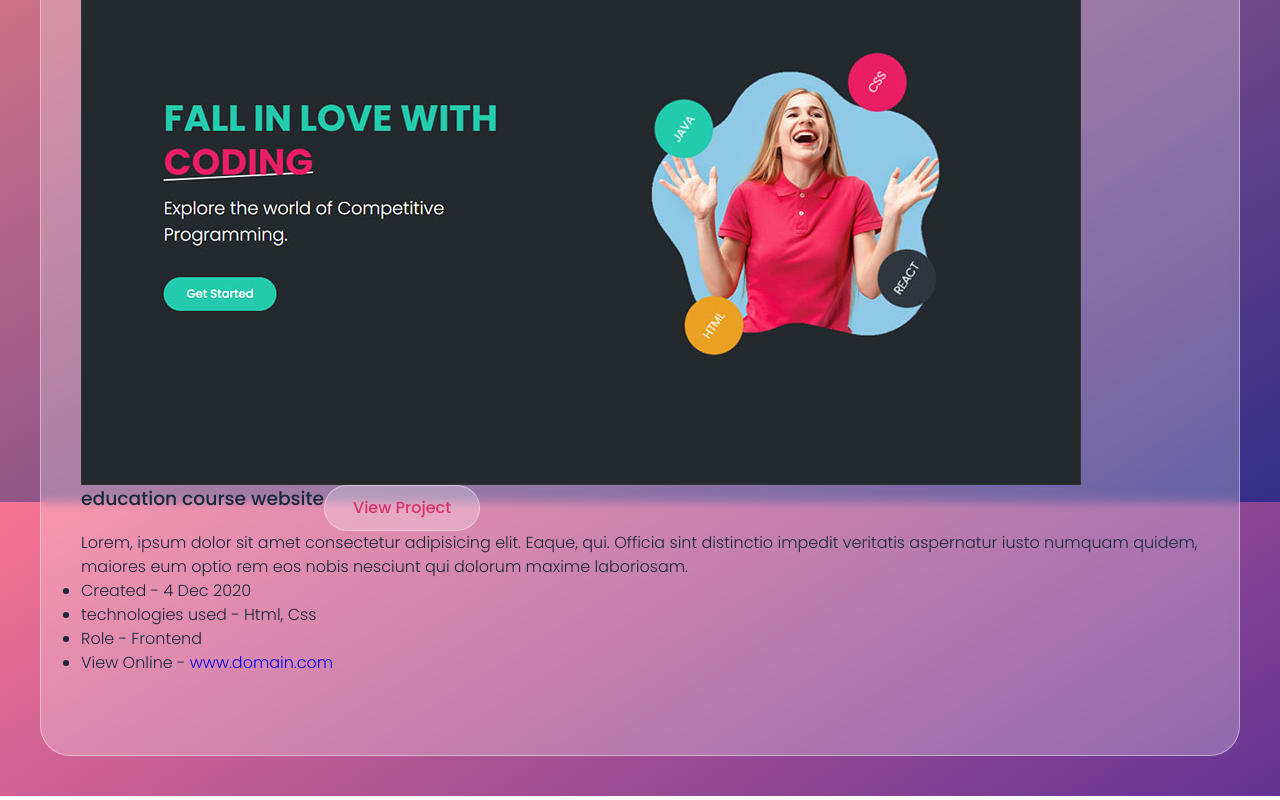
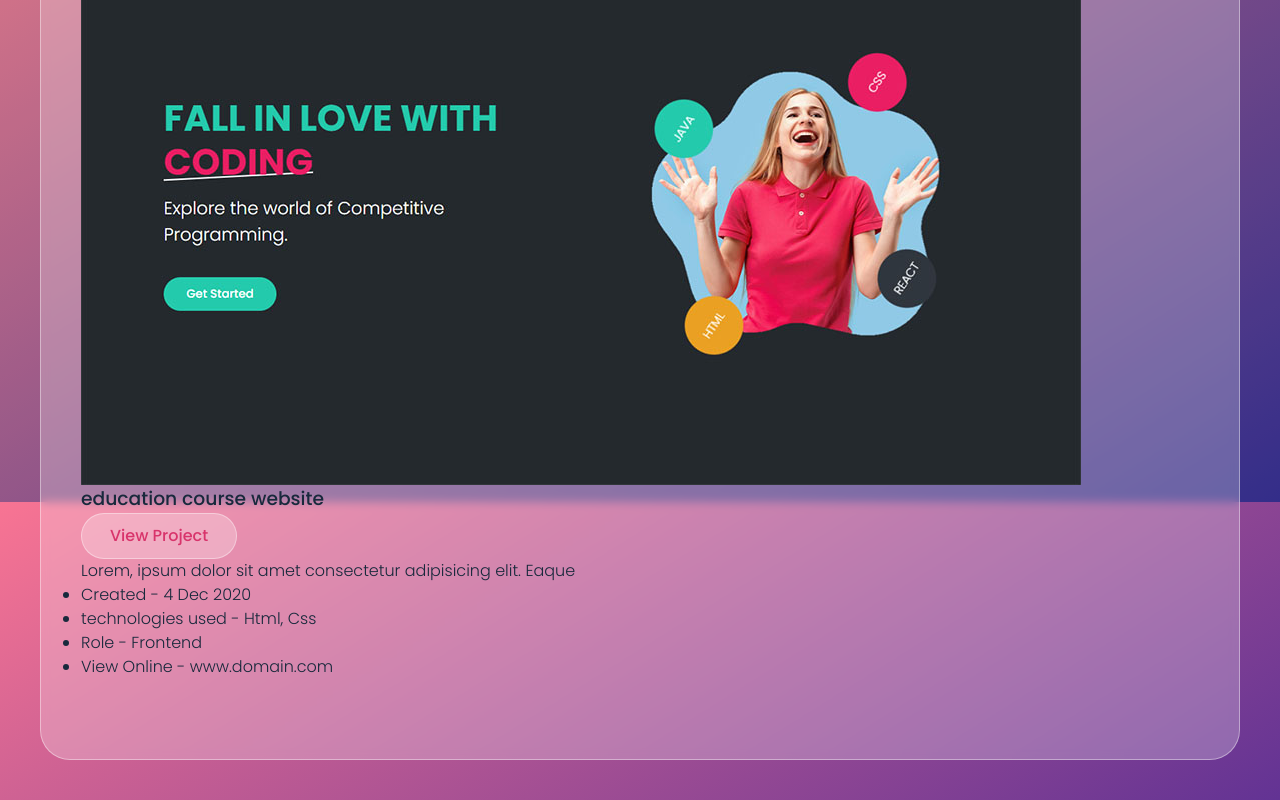
Before and after one commit to muratcan-yuksel/portfolio-glass-ex, a React (Create React App) app: page / in a window 1280 px wide. Shown: the part 298-1098 px from the top of the page. Built offline with nearby package versions, Linux system fonts and the light colour scheme.

Commit message:
done with the props, will delete the hard code, is a fallback

```diff
--- a/src/components/portfolio/Portfolio.js
+++ b/src/components/portfolio/Portfolio.js
@@ -1,25 +1,24 @@
 import React from "react";
 import "./portfolio.css";
+import PortfolioItem from "./PortfolioItem";
 import one from "../../assets/portfolio/1.jpg";
 
 const Portfolio = () => {
-  const data = {
+  const data = [
+    {
       image: { one },
       itemTitle: "education course website",
       viewBtnPara: "view project",
       description:
         "Lorem, ipsum dolor sit amet consectetur adipisicing elit. Eaque",
       listItems: [
-      "Created - ",
-      "4 Dec 20",
-      "technologies used - ",
-      "Html, Css",
-      "Role - ",
-      "Frontend",
-      "View Online - ",
-      "www.domain.com",
+        { key: "Created - ", value: "4 Dec 2020" },
+        { key: "technologies used - ", value: "Html, Css" },
+        { key: "Role - ", value: "Frontend" },
+        { key: "View Online - ", value: "www.domain.com" },
       ],
-  };
+    },
+  ];
 
   return (
     <section className="portfolio-section sec-padding">
@@ -31,12 +30,13 @@ const Portfolio = () => {
         </div>
 
         <div className="row">
+          <PortfolioItem data={data} />
           {/* portfolio item starts */}
-          <div className="portfolio-item">
+          {/* <div className="portfolio-item">
             <div className="portfolio-item-thumbnail">
               <img src={one} alt="portfolio item thumbnail" />
             </div>
-          </div>
+
             <h3 className="portfolio-item-title">education course website</h3>
             <button className="btn view-project-btn">view project</button>
             <div className="description">
@@ -70,6 +70,7 @@ const Portfolio = () => {
                 </li>
               </ul>
             </div>
+          </div> */}
           {/* portfolio item ends */}
         </div>
       </div>
--- a/src/components/portfolio/PortfolioItem.js
+++ b/src/components/portfolio/PortfolioItem.js
@@ -1,49 +1,39 @@
 import React from "react";
 import one from "../../assets/portfolio/1.jpg";
 
-const PortfolioItem = ({}) => {
+const PortfolioItem = ({ data }) => {
+  console.log(data);
   return (
-    <div>
-      {" "}
-      <div className="portfolio-item">
+    <>
+      {data.map((item, index) => {
+        const { image, itemTitle, viewBtnPara, description, listItems } = item;
+        return (
+          <div key={index} className="portfolio-item">
             <div className="portfolio-item-thumbnail">
               <img src={one} alt="portfolio item thumbnail" />
             </div>
-      </div>
-      <h3 className="portfolio-item-title">education course website</h3>
-      <button className="btn view-project-btn">view project</button>
+            <h3 className="portfolio-item-title"> {itemTitle} </h3>
+            <button className="btn view-project-btn"> {viewBtnPara} </button>
             <div className="description">
-        <p>
-          Lorem, ipsum dolor sit amet consectetur adipisicing elit. Eaque, qui.
-          Officia sint distinctio impedit veritatis aspernatur iusto numquam
-          quidem, maiores eum optio rem eos nobis nesciunt qui dolorum maxime
-          laboriosam.
-        </p>
+              <p>{description}</p>
             </div>
             <div className="general-info">
               <ul>
-          <li>
-            Created - <span> 4 Dec 2020</span>
+                {listItems.map((listItem, index) => {
+                  const { key, value } = listItem;
+                  return (
+                    <li key={index}>
+                      {key} <span>{value}</span>
                     </li>
-          <li>
-            technologies used - <span>Html, Css</span>
-          </li>
-          <li>
-            Role - <span>Frontend</span>
-          </li>
-          <li>
-            View Online -{" "}
-            <span>
-              {" "}
-              <a href="#" target="_blank">
-                {" "}
-                www.domain.com
-              </a>{" "}
-            </span>
-          </li>
+                  );
+                })}
               </ul>
+            </div>{" "}
           </div>
-    </div>
+        );
+      })}
+      lol
+    </>
   );
 };
 
```
Lines whose indentation alone changed are shown as unchanged.
